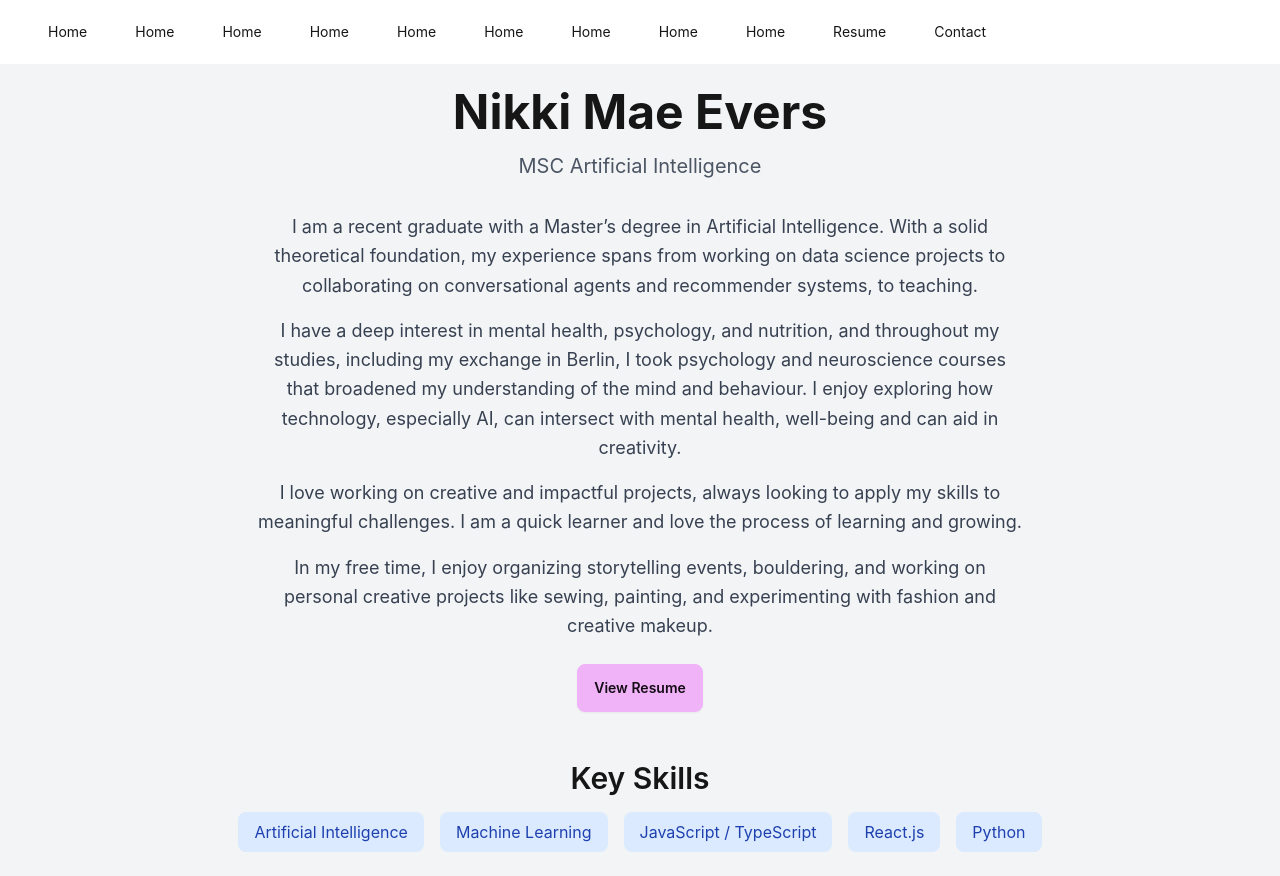
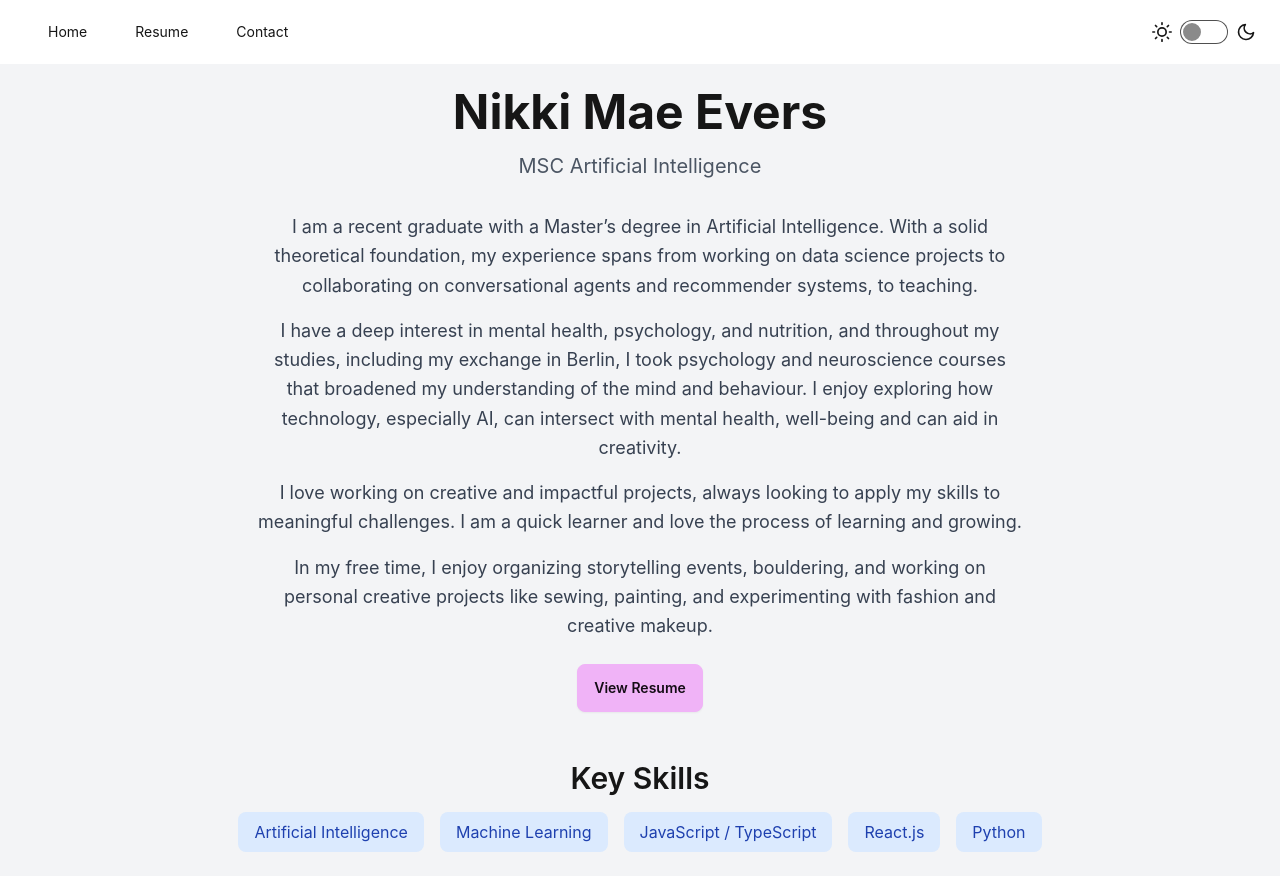
Before and after one commit to NikkiMaeEvers/my-portfolio-site, a Next.js app: page / in a window 1280 px wide. Built offline with nearby package versions, Linux system fonts and the light colour scheme.

Commit message:
working on clicked styles, not working yet

```diff
--- a/src/app/globals.css
+++ b/src/app/globals.css
@@ -22,11 +22,17 @@ a {
 }
 
 
-/* change base button hover effects */
+/* Base button hover effects */
 .btn {
   @apply hover:shadow-lg hover:scale-105 transition-transform duration-200 hover:font-bold;
 }
 
+/* Menu link hover effects */
 .menu-link {
-  @apply hover:bg-transparent hover:font-bold  after:absolute after:w-full after:h-0.5 after:bg-primary after:left-0 after:bottom-0 after:scale-x-0 hover:after:scale-x-100 after:transition-transform;
+  @apply hover:bg-transparent hover:font-bold hover:text-primary after:absolute after:w-full after:h-0.5 after:bg-primary after:left-0 after:bottom-0 after:scale-x-0 hover:after:scale-x-100 after:transition-transform;
 }
+
+/* Navbar link active state */
+.menu li > *:not(ul):not(.menu-title):not(details):active{
+  @apply bg-primary;
+}
--- a/src/components/Navbar.tsx
+++ b/src/components/Navbar.tsx
@@ -3,49 +3,52 @@ import Link from 'next/link';
 const Navbar = () => {
   return (
     <div className="navbar h-16 bg-base-100 justify-between px-6">
+      {/* NAME / LOGO */}
+
+      {/* PAGES */}
       <ul className="menu menu-horizontal space-x-4">
-        <li>
-        <Link href="/" className="hover:bg-primary hover:text-white h-16 flex rounded-none hover:text-lg transition-all duration-200">Home</Link>
+        <li className="menu-li">
+        <Link href="/" className="menu-link">Home</Link>
         </li>
-        <li>
-        <Link href="/" className="hover:bg-primary hover:text-white">Home</Link>
-        </li>
-        <li>
-        <Link href="/" className="hover:bg-gradient-to-r hover:from-primary hover:to-secondary hover:text-white">Home</Link>
-        </li>
-        <li>
-        <Link href="/" className="hover:scale-105 transition-transform duration-200 hover:bg-primary hover:text-white">Home</Link>
-        </li>
-        <li>
-        <Link href="/" className="hover:shadow-lg hover:bg-primary hover:text-white transition-shadow">Home</Link>
-        </li>
-        <li>
-        <Link href="/" className="hover:bg-gradient-to-r hover:from-primary hover:to-secondary hover:text-white hover:scale-105 transition-transform duration-200 hover:shadow-lg">Home</Link>
-        </li>
-        <li>
-        <Link href="/" className="hover:shadow-lg hover:scale-105 transition-transform duration-200 hover:bg-primary hover:text-white">Home</Link>
-        </li>
-
-
-        {/* Underline options */}
-        <li>
-        <Link href="/" className="border-none hover:bg-transparent hover:font-bold hover:text-primary after:absolute after:w-full after:h-0.5 after:bg-primary after:left-0 after:bottom-0 after:scale-x-0 hover:after:scale-x-100 after:transition-transform">Home</Link>
-        </li>
-        <li>
-        <Link href="/" className="hover:bg-transparent hover:font-bold  after:absolute after:w-full after:h-0.5 after:bg-primary after:left-0 after:bottom-0 after:scale-x-0 hover:after:scale-x-100 after:transition-transform">Home</Link>
-        </li>
-
-
-
-
-
         <li>
           <Link href="/resume" className="menu-link">Resume</Link>
         </li>
         <li>
-          <Link href="/contact" className="hover:text-primary">Contact</Link>
+          <Link href="/contact" className="menu-link">Contact</Link>
         </li>
       </ul>
+
+
+      {/* THEME */}
+            <label className="flex cursor-pointer gap-2">
+        <svg
+          xmlns="http://www.w3.org/2000/svg"
+          width="20"
+          height="20"
+          viewBox="0 0 24 24"
+          fill="none"
+          stroke="currentColor"
+          strokeWidth="2"
+          strokeLinecap="round"
+          strokeLinejoin="round">
+          <circle cx="12" cy="12" r="5" />
+          <path
+            d="M12 1v2M12 21v2M4.2 4.2l1.4 1.4M18.4 18.4l1.4 1.4M1 12h2M21 12h2M4.2 19.8l1.4-1.4M18.4 5.6l1.4-1.4" />
+        </svg>
+        <input type="checkbox" value="synthwave" className="toggle theme-controller" />
+        <svg
+          xmlns="http://www.w3.org/2000/svg"
+          width="20"
+          height="20"
+          viewBox="0 0 24 24"
+          fill="none"
+          stroke="currentColor"
+          strokeWidth="2"
+          strokeLinecap="round"
+          strokeLinejoin="round">
+          <path d="M21 12.79A9 9 0 1 1 11.21 3 7 7 0 0 0 21 12.79z"></path>
+        </svg>
+      </label>
     </div>
   );
 };
```
